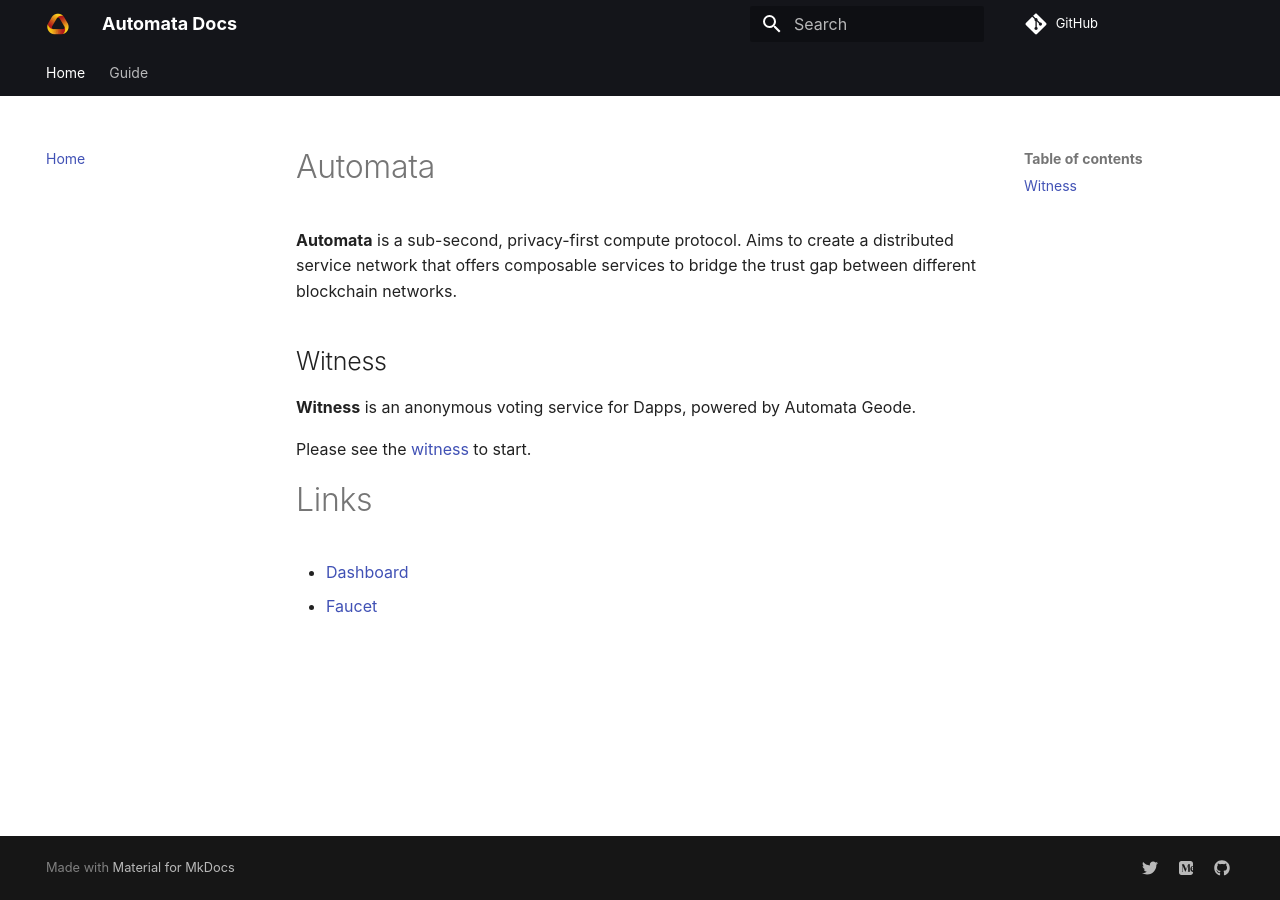
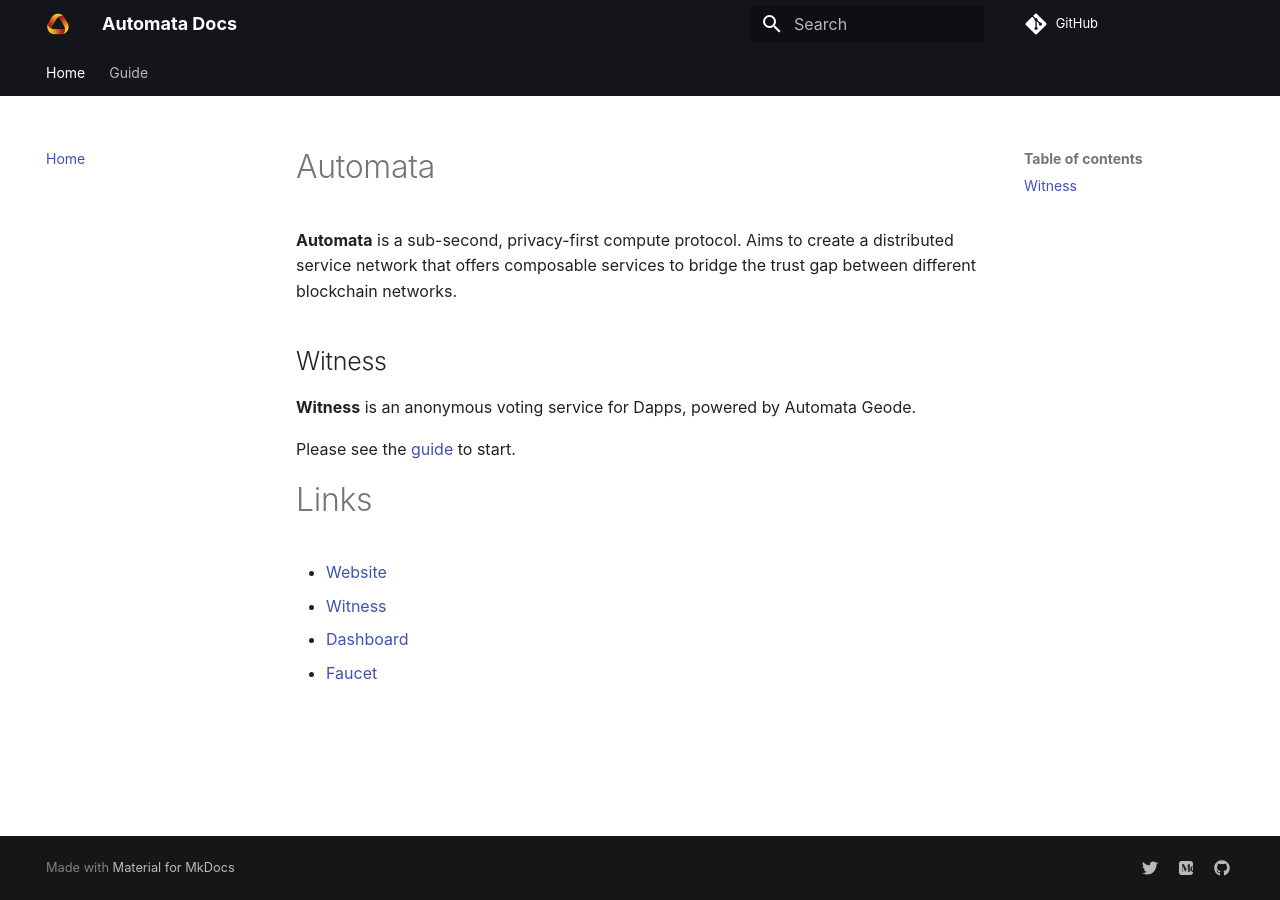
Before and after one commit to automata-network/docs, an MkDocs documentation site: the page built from docs/index.md, in a window 1280 px wide. Built offline with MkDocs 1.6.1 and Material for MkDocs 9.7.7, drawn with Linux system fonts in a browser that asks for light colours; comment, search, counter and statistics services are not loaded.

Commit message:
Add more link

```diff
--- a/docs/index.md
+++ b/docs/index.md
@@ -6,10 +6,12 @@
 
 **Witness** is an anonymous voting service for Dapps, powered by Automata Geode.
 
-Please see the [witness](./guide/witness-get-started.md) to start.
+Please see the [guide](./guide/witness-get-started.md) to start.
 
 
 # Links
 
+* [Website](https://www.ata.network/)
+* [Witness](https://witness-preview.ata.network/)
 * [Dashboard](https://d.ata.network/)
 * [Faucet](https://faucet.ata.network)
--- a/mkdocs.yml
+++ b/mkdocs.yml
@@ -1,5 +1,5 @@
 site_name: Automata Docs
-site_url: https://docs.ata.com
+site_url: https://docs.ata.network
 site_description: Automata Documentation
 site_author: Automata Team
 
```
Also changed, not shown: docs/guide/witness-get-started.md (+1 -1 lines), 1 other file.
